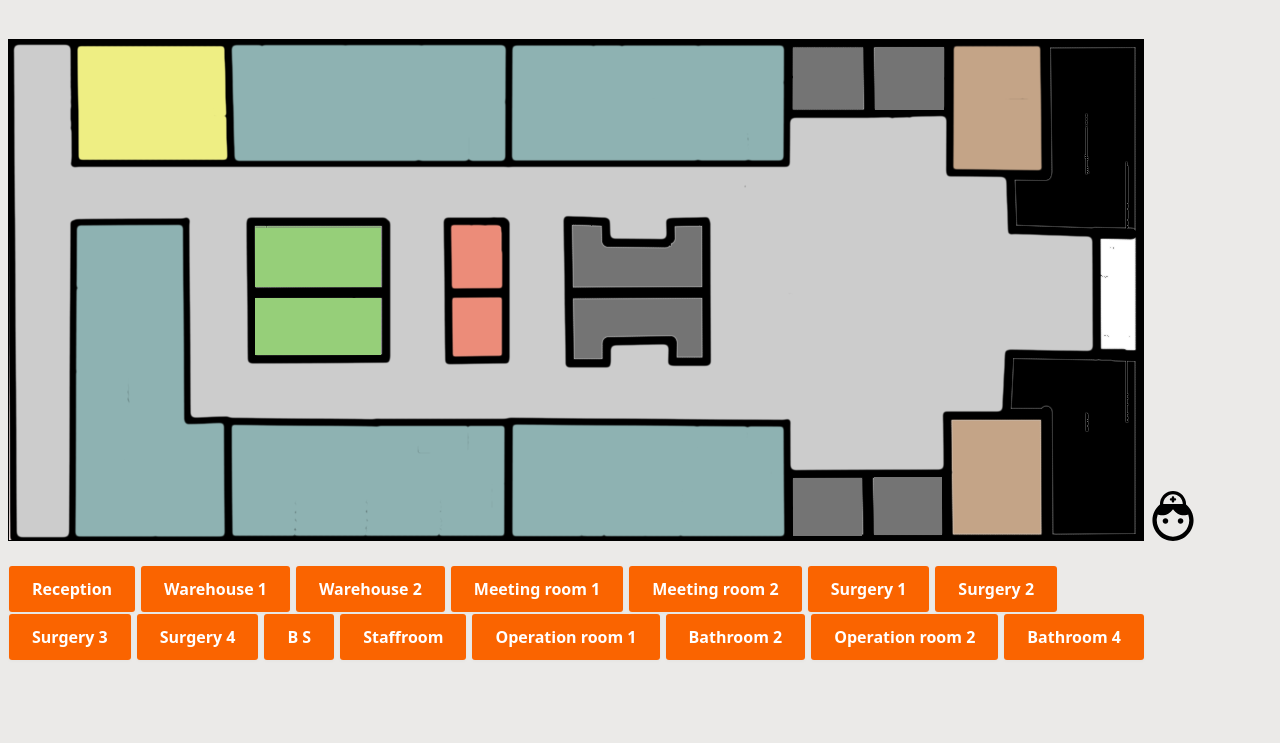
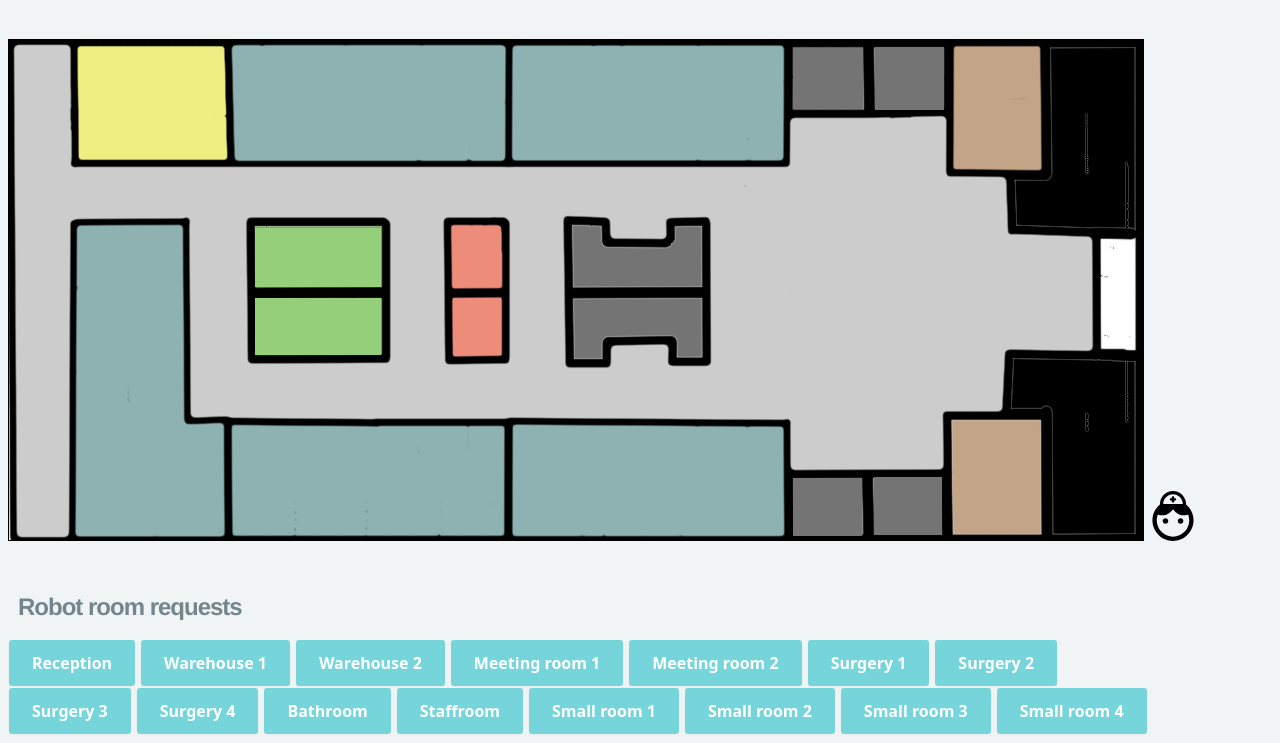
Before and after one commit to ejayck/robot_urdf, a plain HTML site: page webpages/index.html in a window 1280 px wide. Shown: the part 195-938 px from the top of the page. Before the commit the page ends 864 px from the top, so only its background shows below. Drawn offline with nearby package versions, Linux system fonts and the light colour scheme; a script that the page names is missing.

```diff
--- a/webpages/index.html
+++ b/webpages/index.html
@@ -20,6 +20,9 @@
     <img id="bot" class="robot" src="images/nurse.svg" alt="your delivery">
     </div>
 
+    <div>
+      <h2>Robot room requests</h2>
+    </div>
 
     <div class="button_container">
     <button class="button-5" onclick="go_to_room(0,2)">Reception</button>
@@ -31,12 +34,12 @@
 	  <button class="button-5" onclick="go_to_room(-7.7,-5)">Surgery 2</button>
 	  <button class="button-5" onclick="go_to_room(7.7,-19)">Surgery 3</button>
 	  <button class="button-5" onclick="go_to_room(7.7,-5)">Surgery 4</button>
-	  <button class="button-5" onclick="go_to_room(7.7, -25.5)">B S</button>
+	  <button class="button-5" onclick="go_to_room(7.7, -25.5)">Bathroom</button>
 	  <button class="button-5" onclick="go_to_room(-7.6,-29)">Staffroom</button>
-	  <button class="button-5" onclick="go_to_room(-1.9,-17.9)">Operation room 1</button>
-	  <button class="button-5" onclick="go_to_room(-2,-11.3)">Bathroom 2</button>
-	  <button class="button-5" onclick="go_to_room(2,-17.7)">Operation room 2</button>
-	  <button class="button-5" onclick="go_to_room(2.2,-11)">Bathroom 4</button>
+	  <button class="button-5" onclick="go_to_room(-1.9,-17.9)">Small room 1</button>
+	  <button class="button-5" onclick="go_to_room(-2,-11.3)">Small room 2</button>
+	  <button class="button-5" onclick="go_to_room(2,-17.7)">Small room 3</button>
+	  <button class="button-5" onclick="go_to_room(2.2,-11)">Small room 4</button>
   </div>
 
 
--- a/webpages/style/style.css
+++ b/webpages/style/style.css
@@ -16,7 +16,7 @@
 
 }
 body{
-    background-color: #ebeae8;
+    background-color: #f0f4f5;
 }
 
 h1 {
@@ -29,12 +29,23 @@
 
 }
 
+h2 {
+    color: #73868c;
+    font-family: 'Helvetica Neue', sans-serif;
+    font-size: 20x; font-weight: bold;
+    letter-spacing: -1px;
+    line-height: 1;
+    padding-left: 10px;
+    padding-top: 30px;
+
+}
+
 
 /* CSS */
 .button-5 {
   align-items: center;
   background-clip: padding-box;
-  background-color: #fa6400;
+  background-color: #76d5db;
   border: 1px solid transparent;
   border-radius: .25rem;
   box-shadow: rgba(0, 0, 0, 0.02) 0 1px 3px 0;
@@ -62,7 +73,7 @@
 
 .button-5:hover,
 .button-5:focus {
-  background-color: #fb8332;
+  background-color:  #fa6400;
   box-shadow: rgba(0, 0, 0, 0.1) 0 4px 12px;
 }
 
@@ -71,12 +82,12 @@
 }
 
 .button-5:active {
-  background-color: #c85000;
+  background-color: #fa6400;
   box-shadow: rgba(0, 0, 0, .06) 0 2px 4px;
   transform: translateY(0);
 }
 
 .button_container{
-    padding-top: 20px;
+
     width: 1150px;
 }
```
